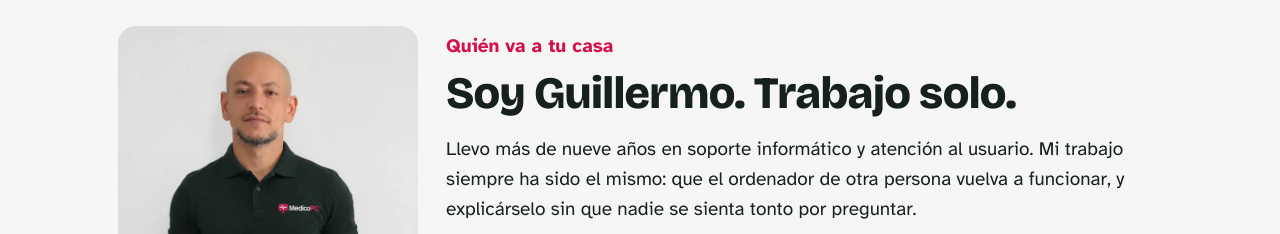
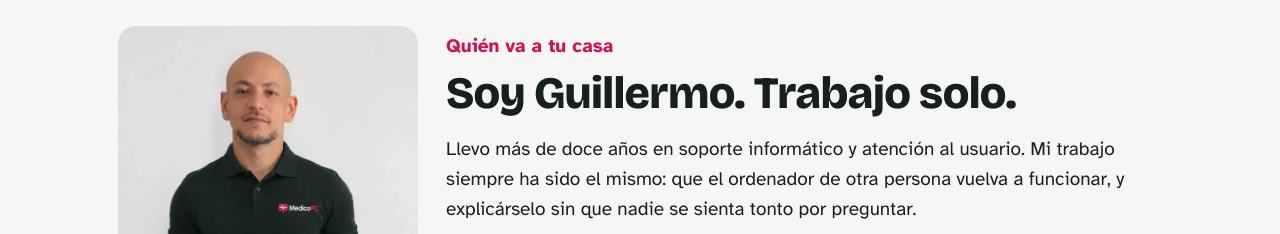
Before and after one commit to gpicomanville-svg/medicopc-web, a plain HTML site: page index.html in a window 1280 px wide. Shown: the part 5240-5474 px from the top of the page. Drawn offline with nearby package versions, Linux system fonts and the light colour scheme.

Commit message:
Más de doce años de experiencia
Co-Authored-By: Claude Opus 5.5 <noreply@anthropic.com>
Claude-Session: https://claude.ai/code/session_01Gpx6EDcubUCwCXu7Y8wnu4

```diff
--- a/index.html
+++ b/index.html
@@ -290,7 +290,7 @@ footer .nota-visitas { display: block; margin-top: 8px; }
       <div>
         <p class="antetitulo">Quién va a tu casa</p>
         <h2>Soy Guillermo. Trabajo solo.</h2>
-        <p style="margin-top: 16px">Llevo más de nueve años en soporte informático y atención al usuario. Mi trabajo siempre ha sido el mismo: que el ordenador de otra persona vuelva a funcionar, y explicárselo sin que nadie se sienta tonto por preguntar.</p>
+        <p style="margin-top: 16px">Llevo más de doce años en soporte informático y atención al usuario. Mi trabajo siempre ha sido el mismo: que el ordenador de otra persona vuelva a funcionar, y explicárselo sin que nadie se sienta tonto por preguntar.</p>
         <p style="margin-top: 12px">En casa soy al que llaman cuando la impresora no imprime o el portátil «va raro». MedicoPC sale de ahí.</p>
         <p style="margin-top: 12px">Quien te contesta el WhatsApp es quien llama a tu puerta. Y lo de «Médico» va en serio: antes de tocar nada, miro qué tiene y te digo el precio. Lo demás lo decides tú.</p>
       </div>
```
